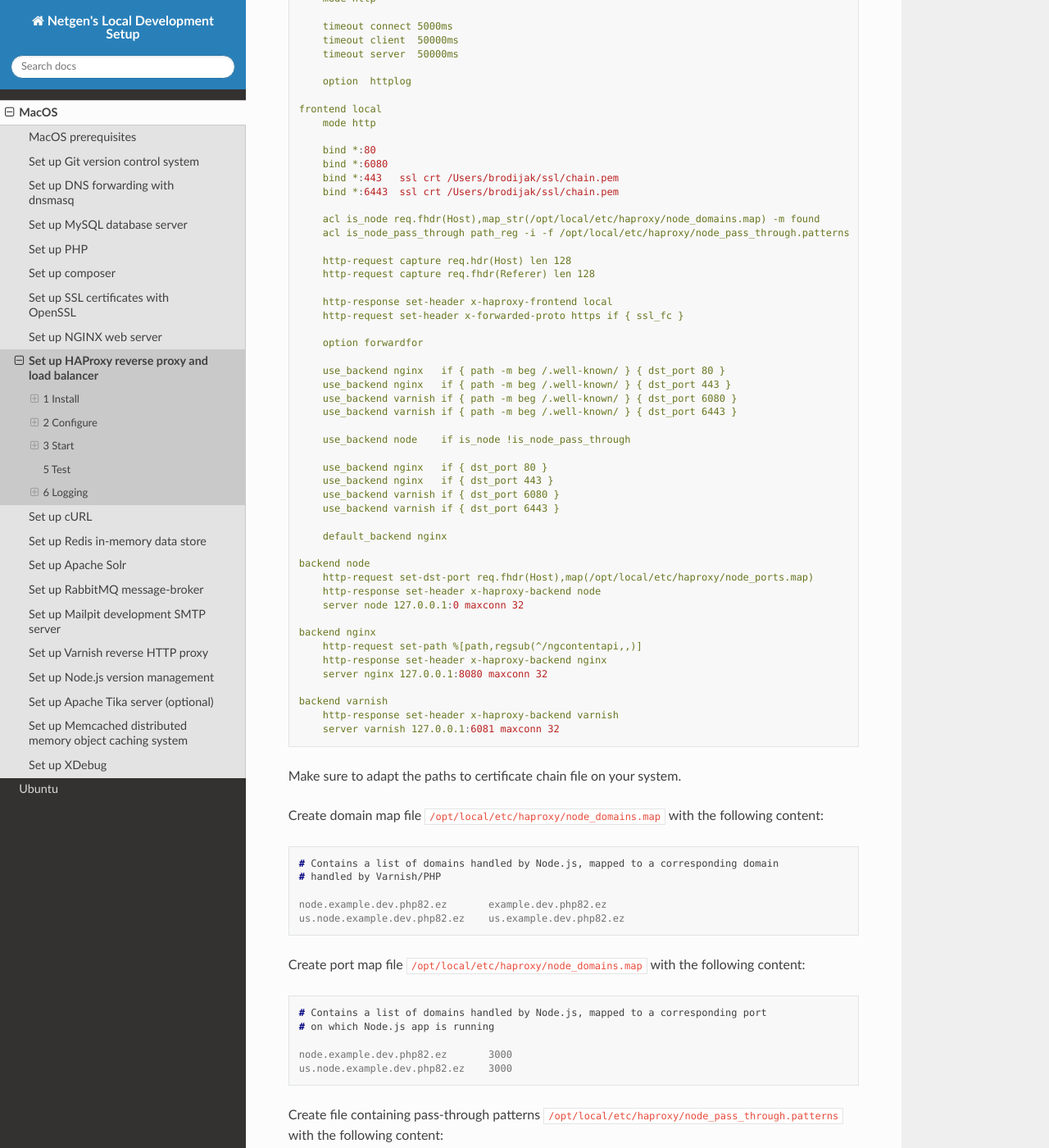
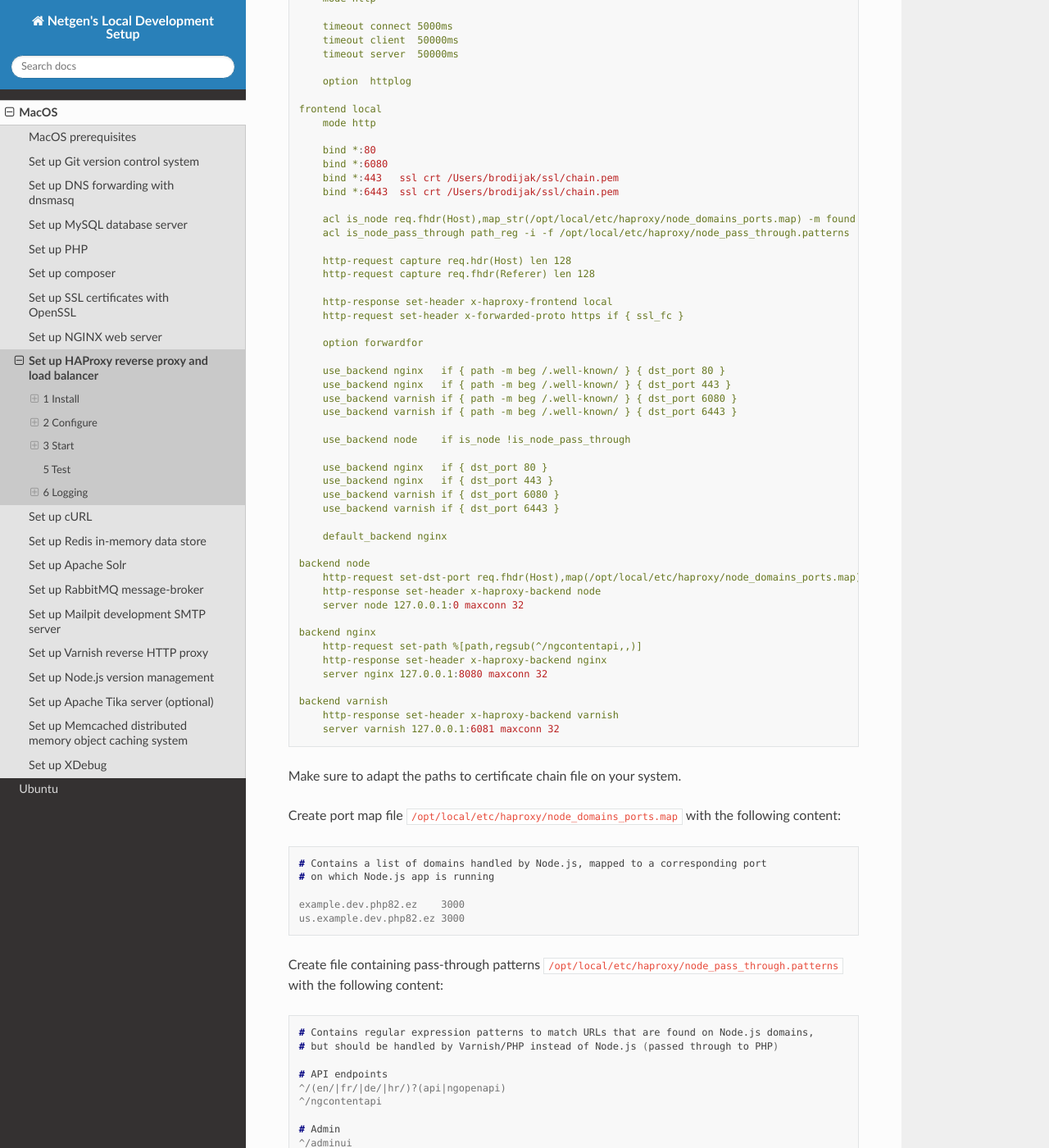
Before and after one commit to netgen/local-development-setup, a Sphinx documentation site: the page built from docs/source/macos/haproxy.rst, in a window 1280 px wide and 1400 px high, scrolled down 647 px. Shown: the whole window at 82% size. Built offline with Sphinx 7.4.7 and the Read the Docs theme 3.1.0, drawn with Linux system fonts in a browser that asks for light colours; formulas are drawn with MathJax 3.

Commit message:
P7A-174: update for simplified setup

```diff
--- a/docs/source/macos/haproxy.rst
+++ b/docs/source/macos/haproxy.rst
@@ -42,7 +42,7 @@ Create configuration file ``/opt/local/etc/haproxy/haproxy.cfg`` with the follow
        bind *:443   ssl crt /Users/brodijak/ssl/chain.pem
        bind *:6443  ssl crt /Users/brodijak/ssl/chain.pem
 
-       acl is_node req.fhdr(Host),map_str(/opt/local/etc/haproxy/node_domains.map) -m found
+       acl is_node req.fhdr(Host),map_str(/opt/local/etc/haproxy/node_domains_ports.map) -m found
        acl is_node_pass_through path_reg -i -f /opt/local/etc/haproxy/node_pass_through.patterns
 
        http-request capture req.hdr(Host) len 128
@@ -83,25 +83,15 @@ Create configuration file ``/opt/local/etc/haproxy/haproxy.cfg`` with the follow
 
 Make sure to adapt the paths to certificate chain file on your system.
 
-Create domain map file ``/opt/local/etc/haproxy/node_domains.map`` with the following content:
-
-.. code:: console
-
-   # Contains a list of domains handled by Node.js, mapped to a corresponding domain
-   # handled by Varnish/PHP
-
-   node.example.dev.php82.ez       example.dev.php82.ez
-   us.node.example.dev.php82.ez    us.example.dev.php82.ez
-
-Create port map file ``/opt/local/etc/haproxy/node_domains.map`` with the following content:
+Create port map file ``/opt/local/etc/haproxy/node_domains_ports.map`` with the following content:
 
 .. code:: console
 
    # Contains a list of domains handled by Node.js, mapped to a corresponding port
    # on which Node.js app is running
 
-   node.example.dev.php82.ez       3000
-   us.node.example.dev.php82.ez    3000
+   example.dev.php82.ez    3000
+   us.example.dev.php82.ez 3000
 
 Create file containing pass-through patterns ``/opt/local/etc/haproxy/node_pass_through.patterns``
 with the following content:
```
Also changed, not shown: other parts of docs/source/macos/haproxy.rst (+1 -1 lines).
